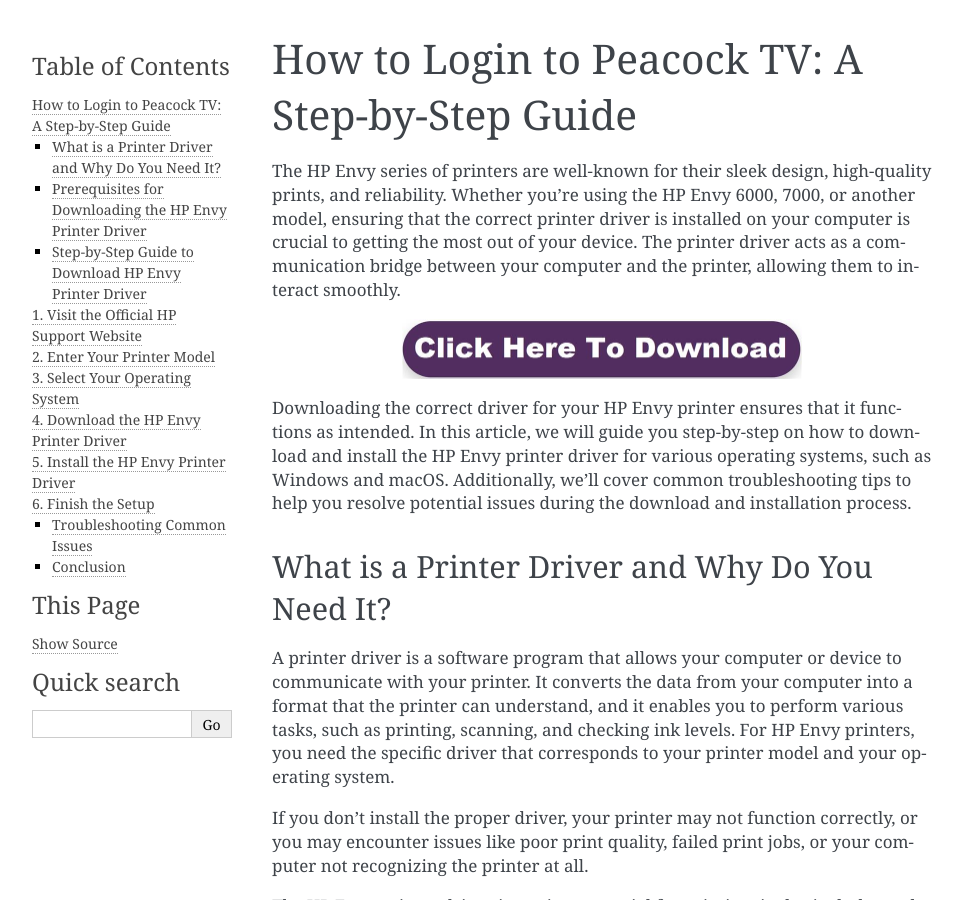
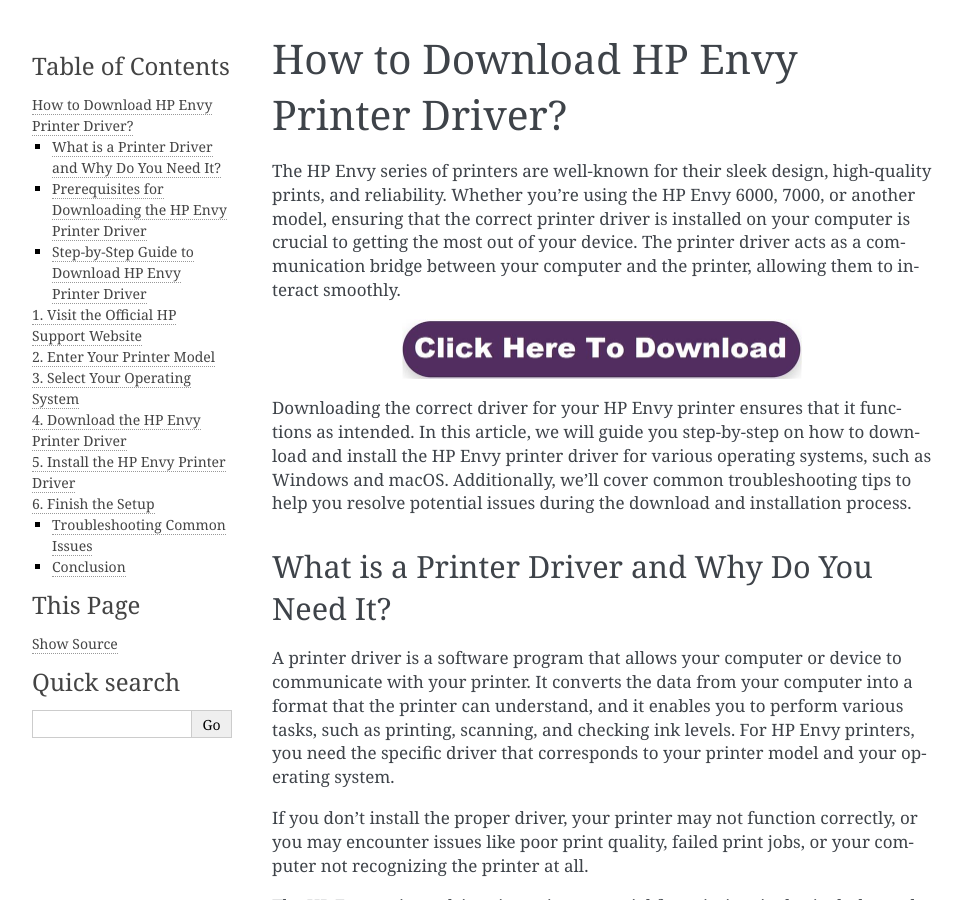
Before and after one commit to Somiyana/HP-Envy-Printer, a Sphinx documentation site: the page built from docs/index.rst, in a window 1280 px wide and 900 px high. Shown: the whole window, without its empty margins (148-1111 px from the left). Built offline with Sphinx 7.4.7, drawn with Linux system fonts in a browser that asks for light colours.

Commit message:
Update index.rst

```diff
--- a/docs/index.rst
+++ b/docs/index.rst
@@ -1,4 +1,4 @@
-How to Login to Peacock TV: A Step-by-Step Guide
+How to Download HP Envy Printer Driver?
 ------------------------------------------------------------------
 
 .. toctree::
```
